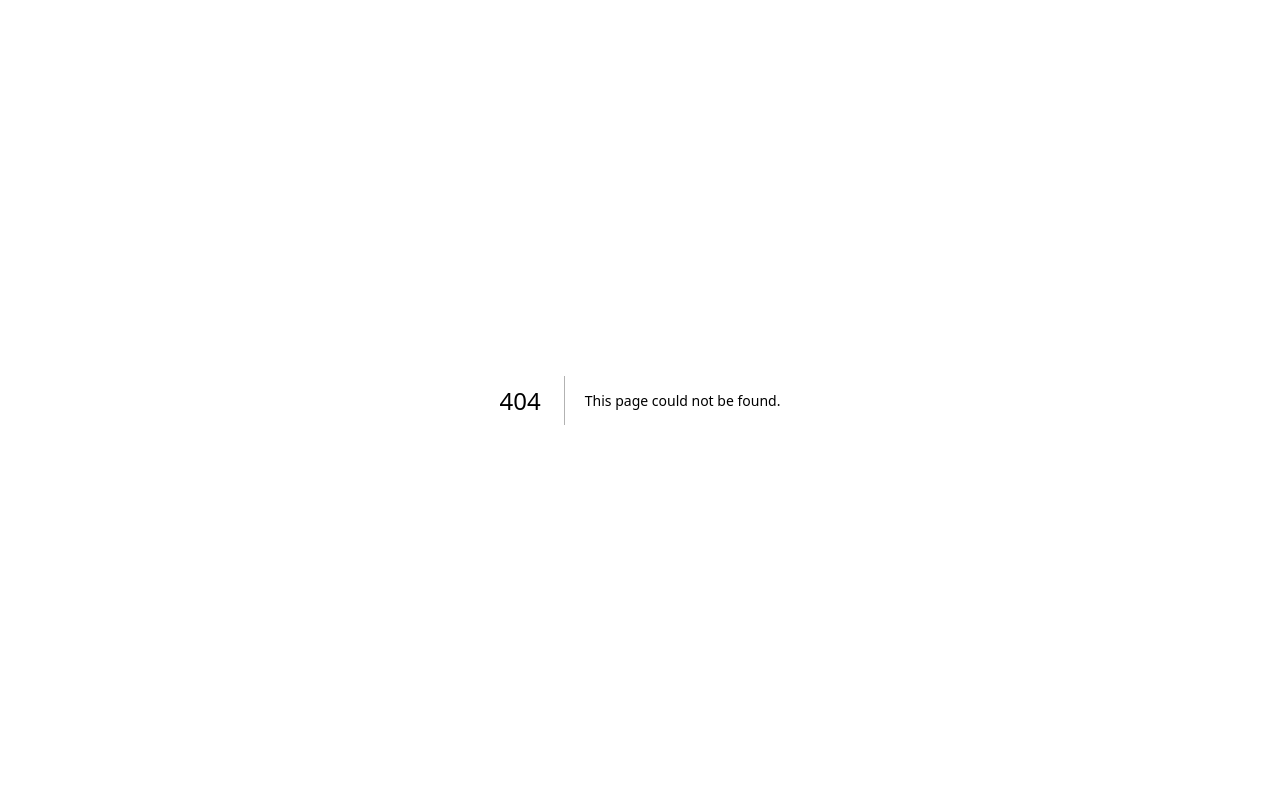
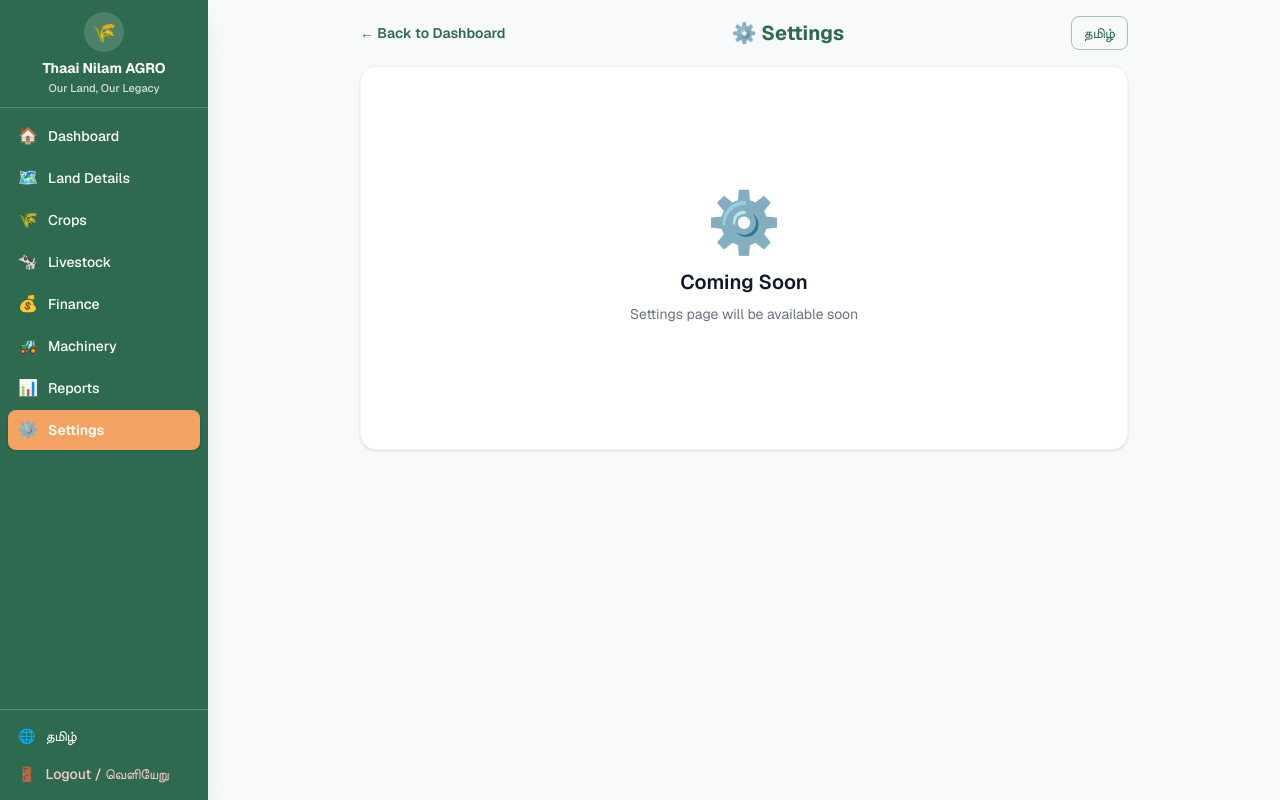
Before and after one commit to yvikykavin-hub/farm-management-system, a Next.js app in the folder app/: page /settings in a window 1280 px wide. Before the commit this address had no page. Built offline with nearby package versions, Linux system fonts and the light colour scheme; no server answers.

Commit message:
fix: sidebar cleanup, finance legend, land details sync, settings coming soon

```diff
--- a/app/app/finance/page.tsx
+++ b/app/app/finance/page.tsx
@@ -317,22 +317,22 @@ export default function FinancePage() {
                   {L("Crop-wise Financial Overview", "பயிர் வாரியான நிதி கண்ணோட்டம்")}
                 </h2>
 
-                <div className="flex gap-3 flex-wrap mb-4">
-                  <span className="flex items-center gap-1 text-xs">
-                    <span className="w-3 h-3 rounded-full bg-blue-500" />
-                    {L("Income", "வருமானம்")}
+                <div className="flex gap-4 flex-wrap mb-4 justify-center">
+                  <span className="flex items-center gap-1.5">
+                    <span className="w-3 h-3 rounded-full bg-blue-500 flex-shrink-0" />
+                    <span className="text-sm text-gray-700 font-medium">{L("Income", "வருமானம்")}</span>
                   </span>
-                  <span className="flex items-center gap-1 text-xs">
-                    <span className="w-3 h-3 rounded-full bg-amber-400" />
-                    {L("Expense", "செலவு")}
+                  <span className="flex items-center gap-1.5">
+                    <span className="w-3 h-3 rounded-full bg-amber-400 flex-shrink-0" />
+                    <span className="text-sm text-gray-700 font-medium">{L("Expense", "செலவு")}</span>
                   </span>
-                  <span className="flex items-center gap-1 text-xs">
-                    <span className="w-3 h-3 rounded-full bg-green-500" />
-                    {L("Profit", "இலாபம்")}
+                  <span className="flex items-center gap-1.5">
+                    <span className="w-3 h-3 rounded-full bg-green-500 flex-shrink-0" />
+                    <span className="text-sm text-gray-700 font-medium">{L("Profit", "இலாபம்")}</span>
                   </span>
-                  <span className="flex items-center gap-1 text-xs">
-                    <span className="w-3 h-3 rounded-full bg-red-500" />
-                    {L("Loss", "நஷ்டம்")}
+                  <span className="flex items-center gap-1.5">
+                    <span className="w-3 h-3 rounded-full bg-red-500 flex-shrink-0" />
+                    <span className="text-sm text-gray-700 font-medium">{L("Loss", "நஷ்டம்")}</span>
                   </span>
                 </div>
 
@@ -345,9 +345,9 @@ export default function FinancePage() {
                         <YAxis tickFormatter={inrAxis} tick={{ fontSize: 12 }} />
                         <Tooltip content={<CustomTooltip L={L} />} />
                         <ReferenceLine y={0} stroke="#374151" strokeWidth={1.5} />
-                        <Bar dataKey="income" name="income" fill="#3B82F6" radius={[4, 4, 0, 0]} animationDuration={600} />
-                        <Bar dataKey="expense" name="expense" fill="#F59E0B" radius={[4, 4, 0, 0]} animationDuration={600} />
-                        <Bar dataKey="net" name="net" radius={[4, 4, 0, 0]} animationDuration={600}>
+                        <Bar dataKey="income" name="income" fill="#3B82F6" radius={[4, 4, 0, 0]} animationDuration={600} legendType="none" />
+                        <Bar dataKey="expense" name="expense" fill="#F59E0B" radius={[4, 4, 0, 0]} animationDuration={600} legendType="none" />
+                        <Bar dataKey="net" name="net" radius={[4, 4, 0, 0]} animationDuration={600} legendType="none">
                           {chartData.map((entry, i) => (
                             <Cell key={i} fill={entry.net >= 0 ? "#22C55E" : "#EF4444"} />
                           ))}
--- a/app/app/land-details/[id]/page.tsx
+++ b/app/app/land-details/[id]/page.tsx
@@ -11,11 +11,14 @@ type Farm = {
   name: string | null;
   owner_name: string | null;
   area: number | null;
+  total_area: number | null;
   survey_numbers: string | null;
   patta_number: string | null;
   well: boolean | null;
+  has_well: boolean | null;
   well_depth: string | null;
   motor: boolean | null;
+  has_motor: boolean | null;
   motor_details: string | null;
   water_source: string | null;
   irrigation_type: string | null;
@@ -177,12 +180,13 @@ export default function LandDetailPage() {
       setFarm(f);
       setName(f.name ?? "");
       setOwnerName(f.owner_name ?? "");
-      setArea(f.area != null ? String(f.area) : "");
+      const effectiveArea = f.area ?? f.total_area;
+      setArea(effectiveArea != null ? String(effectiveArea) : "");
       setSurveyNumbers(f.survey_numbers ?? "");
       setPattaNumber(f.patta_number ?? "");
-      setWell(!!f.well);
+      setWell(f.well ?? f.has_well ?? false);
       setWellDepth(f.well_depth ?? "");
-      setMotor(!!f.motor);
+      setMotor(f.motor ?? f.has_motor ?? false);
       setMotorDetails(f.motor_details ?? "");
       setWaterSource(f.water_source ?? "borewell");
       setIrrigationType(f.irrigation_type ?? "drip");
@@ -208,6 +212,7 @@ export default function LandDetailPage() {
           name: name.trim() || null,
           owner_name: ownerName.trim() || null,
           area: parseFloat(area) || 0,
+          total_area: parseFloat(area) || 0,
           survey_numbers: surveyNumbers.trim() || null,
           patta_number: pattaNumber.trim() || null,
         })
@@ -233,8 +238,10 @@ export default function LandDetailPage() {
         .from("farms")
         .update({
           well,
+          has_well: well,
           well_depth: well ? wellDepth.trim() || null : null,
           motor,
+          has_motor: motor,
           motor_details: motor ? motorDetails.trim() || null : null,
           water_source: waterSource || null,
           irrigation_type: irrigationType || null,
--- a/app/app/land-details/page.tsx
+++ b/app/app/land-details/page.tsx
@@ -10,15 +10,26 @@ type Farm = {
   name: string | null;
   owner_name: string | null;
   area: number | null;
+  total_area: number | null;
   survey_numbers: string | null;
   patta_number: string | null;
   well: boolean | null;
+  has_well: boolean | null;
   well_depth: string | null;
   motor: boolean | null;
+  has_motor: boolean | null;
   motor_details: string | null;
   soil_type: string | null;
   water_source: string | null;
 };
+
+// Farms created via the Dashboard's "Add Farm" form / the legacy /farms/[id] page
+// write to total_area/has_well/has_motor, while Land Details reads/writes
+// area/well/motor. Fall back to the legacy columns so older farm rows still
+// display correctly here without needing a data migration.
+const effectiveArea = (f: Farm) => f.area ?? f.total_area;
+const effectiveWell = (f: Farm) => f.well ?? f.has_well ?? false;
+const effectiveMotor = (f: Farm) => f.motor ?? f.has_motor ?? false;
 
 const SOIL_LABELS: Record<string, { en: string; ta: string }> = {
   red: { en: "Red Soil", ta: "செம்மண்" },
@@ -109,12 +120,15 @@ export default function LandDetailsPage() {
               {farms.map((f) => {
                 const soil = f.soil_type ? SOIL_LABELS[f.soil_type] : null;
                 const water = f.water_source ? WATER_SOURCE_LABELS[f.water_source] : null;
+                const area = effectiveArea(f);
+                const well = effectiveWell(f);
+                const motor = effectiveMotor(f);
                 return (
                   <Link key={f.id} href={`/land-details/${f.id}`}>
                     <div className="bg-white rounded-2xl shadow-sm border border-gray-100 p-4 hover:shadow-md hover:border-green-300 transition-all cursor-pointer flex flex-col gap-1.5 h-full">
                       <div className="flex items-center justify-between">
                         <p className="text-sm font-bold text-gray-900">🌾 {f.name || "—"}</p>
-                        <span className="text-xs font-semibold text-gray-700">{f.area ?? "—"} {L("Acres", "ஏக்கர்")}</span>
+                        <span className="text-xs font-semibold text-gray-700">{area ?? "—"} {L("Acres", "ஏக்கர்")}</span>
                       </div>
                       <p className="text-xs text-gray-600">
                         {L("Survey", "சர்வே")}: {f.survey_numbers || "—"} • {L("Patta", "பட்டா")}: {f.patta_number || "—"}
@@ -129,12 +143,12 @@ export default function LandDetailsPage() {
                         <p className="text-xs text-gray-600">{L("Water Source", "நீர் ஆதாரம்")}: {L(water.en, water.ta)}</p>
                       )}
                       <p className="text-xs text-gray-700">
-                        {f.well
+                        {well
                           ? `🟢 ${L("Well", "கிணறு")}: ${L("Yes", "உண்டு")}${f.well_depth ? ` (${f.well_depth})` : ""}`
                           : `⭕ ${L("Well", "கிணறு")}: ${L("No", "இல்லை")}`}
                       </p>
                       <p className="text-xs text-gray-700">
-                        {f.motor
+                        {motor
                           ? `🟢 ${L("Motor", "மோட்டார்")}: ${L("Yes", "உண்டு")}${f.motor_details ? ` • ${f.motor_details}` : ""}`
                           : `⭕ ${L("Motor", "மோட்டார்")}: ${L("No", "இல்லை")}`}
                       </p>
--- /dev/null
+++ b/app/app/settings/page.tsx
@@ -0,0 +1,45 @@
+"use client";
+
+import { useState } from "react";
+import Link from "next/link";
+import Sidebar from "../../components/Sidebar";
+
+export default function SettingsPage() {
+  const [lang, setLang] = useState<"ta" | "en">("en");
+  const L = (en: string, ta: string) => (lang === "ta" ? ta : en);
+
+  return (
+    <div className="flex h-screen overflow-hidden bg-page">
+      <Sidebar lang={lang} setLang={setLang} />
+
+      <main className="flex-1 overflow-y-auto p-4">
+        <div className="max-w-3xl mx-auto flex flex-col gap-4">
+
+          <div className="flex items-center justify-between flex-wrap gap-2">
+            <Link href="/" className="text-primary hover:text-primary text-sm font-semibold">
+              ← {L("Back to Dashboard", "முகப்புக்கு திரும்பு")}
+            </Link>
+            <h1 className="text-xl font-bold text-primary">⚙️ {L("Settings", "அமைப்புகள்")}</h1>
+            <button
+              onClick={() => setLang(lang === "ta" ? "en" : "ta")}
+              className="px-3 py-1.5 rounded-lg border border-primary/40 text-primary text-sm font-medium hover:bg-green-50 transition"
+            >
+              {lang === "ta" ? "English" : "தமிழ்"}
+            </button>
+          </div>
+
+          <div className="bg-white rounded-2xl shadow-sm border border-gray-100 flex flex-col items-center justify-center min-h-96 text-center">
+            <div className="text-6xl mb-4">⚙️</div>
+            <h2 className="text-xl font-semibold text-gray-900 mb-2">
+              {L("Coming Soon", "விரைவில் வருகிறது")}
+            </h2>
+            <p className="text-gray-500 text-sm">
+              {L("Settings page will be available soon", "அமைப்புகள் பக்கம் விரைவில் கிடைக்கும்")}
+            </p>
+          </div>
+
+        </div>
+      </main>
+    </div>
+  );
+}
--- a/app/components/Sidebar.tsx
+++ b/app/components/Sidebar.tsx
@@ -11,8 +11,6 @@ const navItems = [
   { href: "/crops", icon: "🌾", label: "Crops", labelTa: "பயிர்கள்" },
   { href: "/finance", icon: "💰", label: "Finance", labelTa: "நிதி நிலை" },
   { href: "/machinery", icon: "🚜", label: "Machinery", labelTa: "இயந்திரங்கள்" },
-  { href: "/income", icon: "💰", label: "Income", labelTa: "வருமானம்" },
-  { href: "/expenses", icon: "💸", label: "Expenses", labelTa: "செலவு" },
   { href: "/reports", icon: "📊", label: "Reports", labelTa: "அறிக்கை" },
   { href: "/settings", icon: "⚙️", label: "Settings", labelTa: "அமைப்புகள்" },
 ];
```
